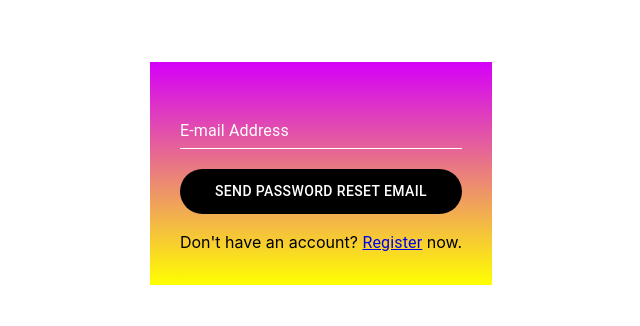
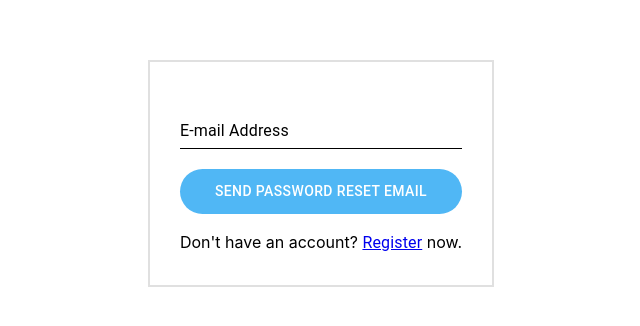
Before and after one commit to laitanop/social-media-app, a Next.js app: page /reset in a window 1280 px wide. Shown: the part 238-564 px from the top of the page, without its empty margins (327-967 px from the left). Built offline with nearby package versions, Linux system fonts and the light colour scheme.

Commit message:
reset css

```diff
--- a/pages/register.js
+++ b/pages/register.js
@@ -71,11 +71,11 @@ const StyledText = styled(Typography)({
 });
 
 const StyledTextRegister = styled(Typography)({
-    color: 'black',
+    color: '#50b7f5',
     cursor: 'pointer',
     display: 'inline-flex',
     '&:hover': {
-        color: 'white',
+        color: '#50b7f5',
     },
 });
 function Register() {
--- a/pages/reset.js
+++ b/pages/reset.js
@@ -9,11 +9,11 @@ import { styled } from '@mui/material/styles';
 import Button from '@mui/material/Button';
 import { Typography } from '@mui/material';
 const StyledTextRegister = styled(Typography)({
-    color: '#d500f9',
+    color: '#50b7f5',
     cursor: 'pointer',
     display: 'inline-flex',
     '&:hover': {
-        color: 'black',
+        color: '#50b7f5',
     },
 });
 const StyledGoogleButton = styled(Button)({
@@ -21,11 +21,13 @@ const StyledGoogleButton = styled(Button)({
     borderRadius: '100px',
     width: '100%',
     marginBottom: '10px',
-    backgroundColor: 'black',
+    backgroundColor: '#50b7f5',
     padding: '10px',
     '&:hover': {
-        backgroundColor: 'white',
-        color: 'blue',
+        backgroundColor: '#e0e0e0',
+        boxShadow: 'none',
+        border: '2px solid #e0e0e0',
+        color: 'black',
     },
 });
 const StyledTextField = styled(TextField)({
@@ -34,23 +36,23 @@ const StyledTextField = styled(TextField)({
 
     '& .MuiInputBase-input': {
         border: '1px solid transparent',
-        color: 'white',
+        color: 'black',
     },
     '& .MuiInputLabel-root': {
-        color: 'white',
+        color: 'black',
     },
     '& .MuiInputLabel-shrink': {
-        color: 'white',
+        color: 'black',
     },
     '& .MuiInputLabel-animate': {
-        color: 'white',
+        color: 'black',
     },
 
     '& .MuiInput-underline:before': {
-        borderBottomColor: 'white',
+        borderBottomColor: 'black',
     },
     '& .MuiInput-underline:after': {
-        borderBottomColor: 'white',
+        borderBottomColor: 'black',
     },
 });
 
--- a/styles/Reset.module.css
+++ b/styles/Reset.module.css
@@ -9,7 +9,8 @@
     display: flex;
     flex-direction: column;
     text-align: center;
-    background-image: linear-gradient(#d500f9, #ffff00);
+    background-color: white;
+    border: 2px solid #e0e0e0;
     padding: 30px;
 }
 .reset__textBox {
```
